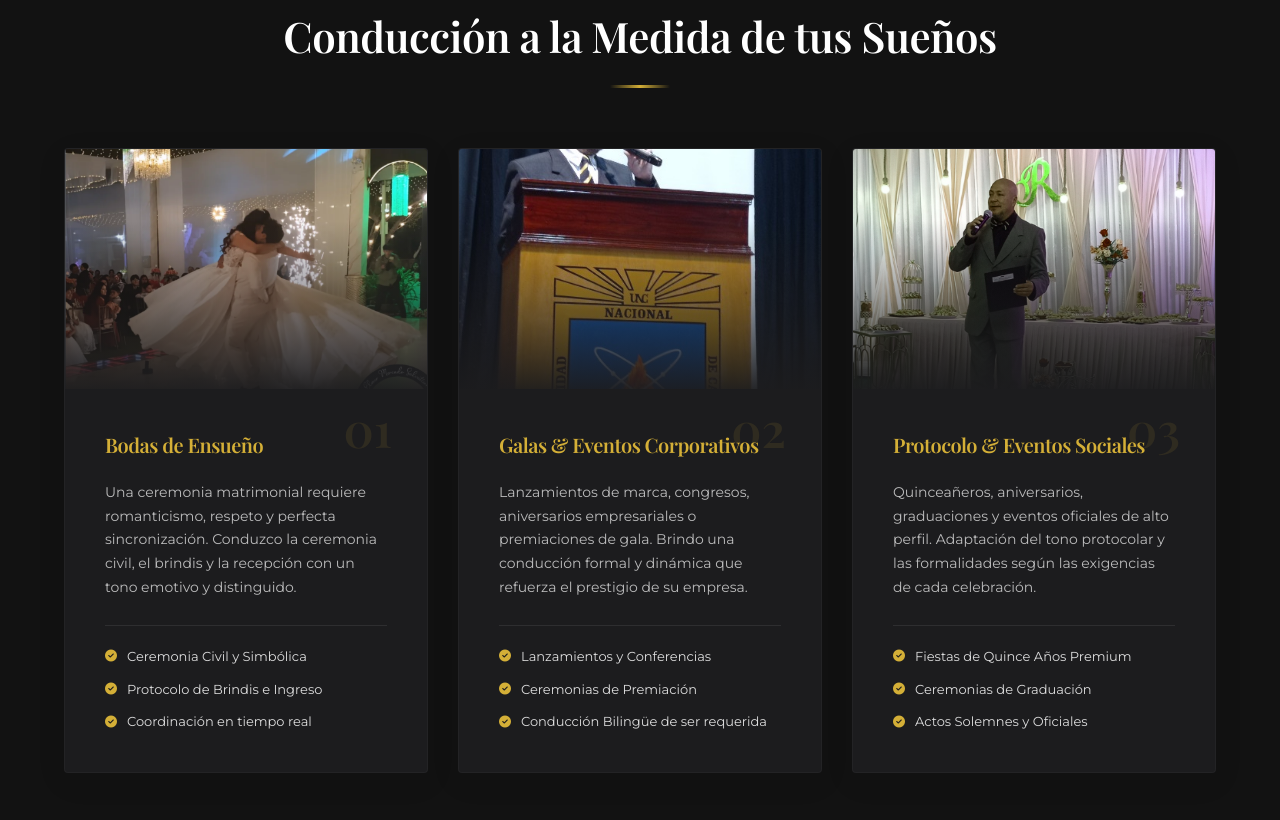
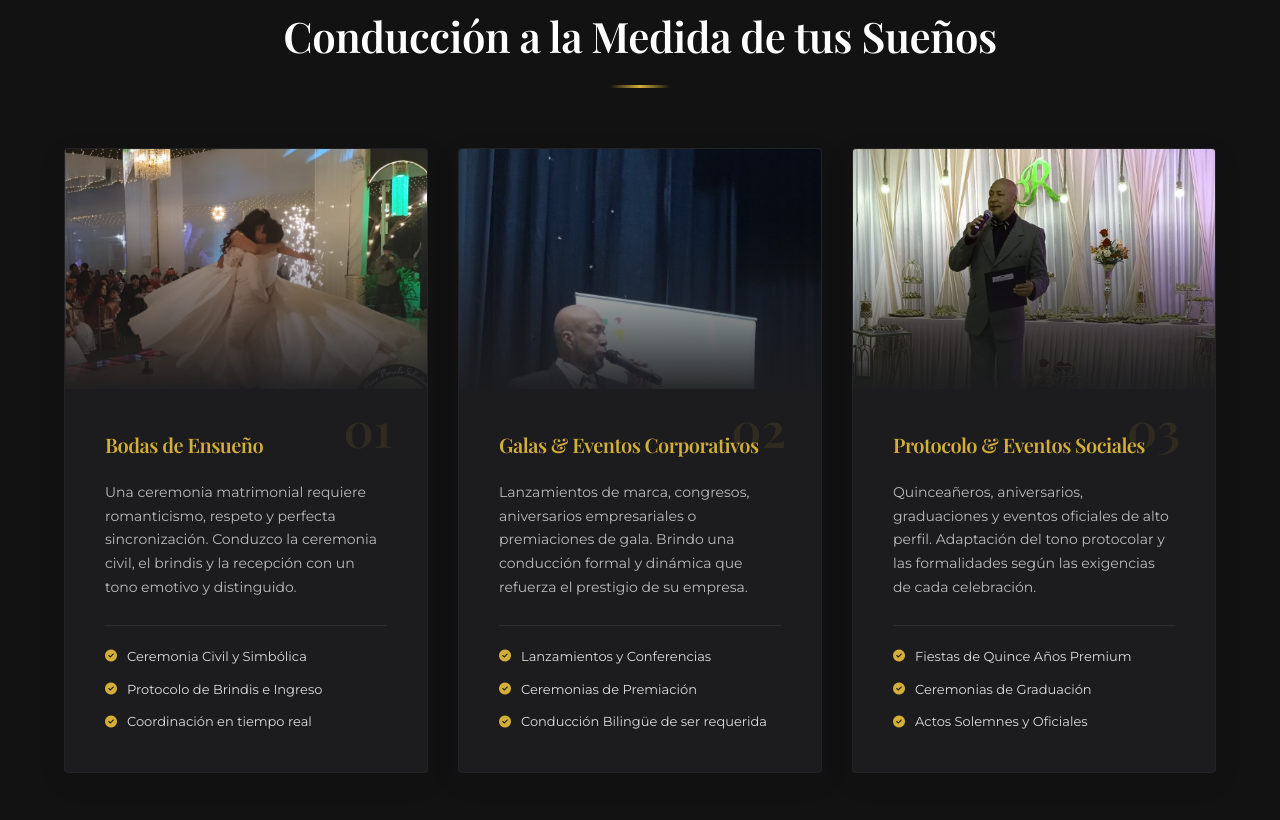
Before and after one commit to elmermercado456/emsnaestro-de-ceremonia-, a website: page public/index.html in a window 1280 px wide. Shown: the part 1920-2740 px from the top of the page. Drawn offline with nearby package versions, Linux system fonts and the light colour scheme; a web font is replaced by a local one.

Commit message:
Ajusta la posicion vertical (object-position) de la imagen corporativa para asegurar que no se corte el rostro del orador en moviles y escritorio

```diff
--- a/public/css/styles.css
+++ b/public/css/styles.css
@@ -859,6 +859,12 @@ button {
   transition: var(--transition-smooth);
 }
 
+/* Ajuste para evitar que se corte el rostro del orador en el servicio y galería corporativa */
+#service-corporate .service-card-img,
+#gallery-item-3 .gallery-img {
+  object-position: center 10%;
+}
+
 .gallery-item-overlay {
   position: absolute;
   top: 0;
```
